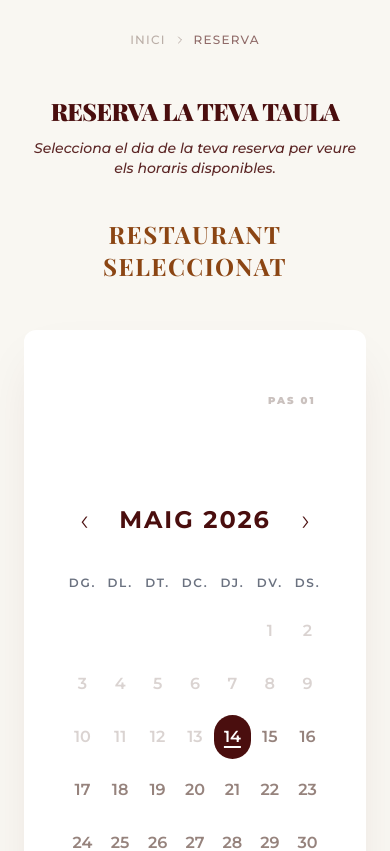
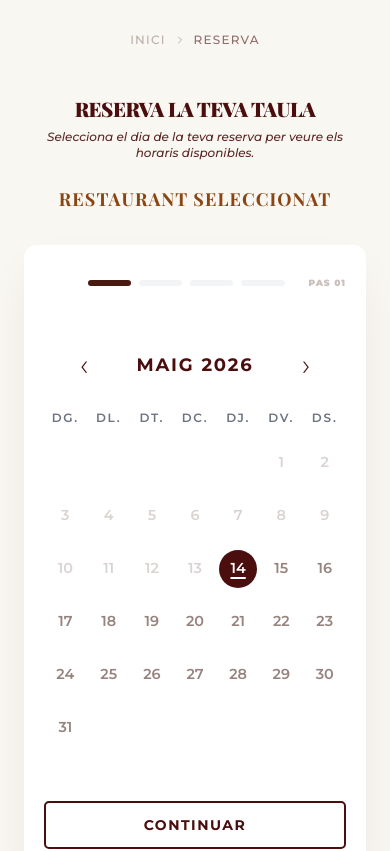
Before and after one commit to luabde/DishSync-Frontend, a React (Vite) app: page /reservar in a window 390 px wide. Shown: the top 851 px of the page. Built offline with nearby package versions, Linux system fonts and the light colour scheme; no server answers; a web font is replaced by a local one.

Commit message:
calendari

```diff
--- a/src/components/client/reservationForm/ReservationStepper.tsx
+++ b/src/components/client/reservationForm/ReservationStepper.tsx
@@ -7,21 +7,21 @@ type ReservationStepperProps = {
 
 export default function ReservationStepper({ step, totalSteps, onBack, onGoToStep }: ReservationStepperProps) {
   return (
-    <div className="mb-16 flex items-center justify-between px-4">
+    <div className="mb-8 sm:mb-16 flex items-center justify-between px-0 sm:px-4">
       <button
         type="button"
         onClick={onBack}
-        className={`p-4 -ml-4 rounded-full transition-all active:scale-90 ${
+        className={`p-2 sm:p-4 -ml-2 sm:-ml-4 rounded-full transition-all active:scale-90 ${
           step === 1 ? "opacity-0 pointer-events-none" : "text-ds-brand-wine hover:bg-ds-brand-wine/5"
         }`}
         aria-label="Tornar al pas anterior"
       >
-        <svg className="h-7 w-7" fill="none" viewBox="0 0 24 24" stroke="currentColor">
+        <svg className="h-5 w-5 sm:h-7 sm:w-7" fill="none" viewBox="0 0 24 24" stroke="currentColor">
           <path strokeLinecap="round" strokeLinejoin="round" strokeWidth={2} d="M15 19l-7-7 7-7" />
         </svg>
       </button>
 
-      <div className="flex gap-4 flex-1 max-w-xl px-12">
+      <div className="flex gap-2 sm:gap-4 flex-1 max-w-xl px-4 sm:px-12">
         {Array.from({ length: totalSteps }, (_, index) => {
           const stepNumber = index + 1;
           const isActive = stepNumber === step;
@@ -34,7 +34,7 @@ export default function ReservationStepper({ step, totalSteps, onBack, onGoToSte
               onClick={() => (isCompleted ? onGoToStep(stepNumber) : undefined)}
               disabled={!isCompleted}
               aria-label={`Anar al pas ${stepNumber}`}
-              className={`h-2.5 flex-1 rounded-full transition-all duration-700 ${
+              className={`h-1.5 sm:h-2.5 flex-1 rounded-full transition-all duration-700 ${
                 isActive
                   ? "bg-[#4A1A12] w-full"
                   : isCompleted
@@ -46,7 +46,7 @@ export default function ReservationStepper({ step, totalSteps, onBack, onGoToSte
         })}
       </div>
 
-      <span className="text-[10px] font-black tracking-[0.2em] text-ds-fg-secondary/50 whitespace-nowrap">
+      <span className="text-[9px] sm:text-[10px] font-black tracking-[0.1em] sm:tracking-[0.2em] text-ds-fg-secondary/50 whitespace-nowrap ml-2">
         PAS 0{step}
       </span>
     </div>
--- a/src/components/client/reservationForm/StepCalendar.tsx
+++ b/src/components/client/reservationForm/StepCalendar.tsx
@@ -77,22 +77,22 @@ export default function StepCalendar({ submitAttempted, onConfirmDate }: StepCal
         {/* Cabecera del calendario.
             - Flechas: mueven el calendario con la API de FullCalendar.
             - Texto central: usa nuestro estado visibleMonth. */}
-        <div className="mb-8 flex items-center justify-between px-4 sm:px-10">
+        <div className="mb-4 sm:mb-8 flex items-center justify-between px-4 sm:px-10">
           <button
             type="button"
             onClick={() => calendarRef.current?.getApi().prev()}
-            className="text-3xl font-light text-ds-brand-wine transition hover:opacity-75"
+            className="flex h-12 w-12 items-center justify-center rounded-full text-3xl font-light text-ds-brand-wine transition hover:bg-ds-brand-wine/5 hover:opacity-75 active:scale-90"
             aria-label="Mes anterior"
           >
             ‹
           </button>
-          <p className="text-2xl font-bold tracking-[0.08em] text-ds-brand-wine sm:text-3xl">
+          <p className="text-lg font-bold tracking-[0.1em] text-ds-brand-wine sm:text-2xl">
             {MONTHS[visibleMonth.getMonth()]} {visibleMonth.getFullYear()}
           </p>
           <button
             type="button"
             onClick={() => calendarRef.current?.getApi().next()}
-            className="text-3xl font-light text-ds-brand-wine transition hover:opacity-75"
+            className="flex h-12 w-12 items-center justify-center rounded-full text-3xl font-light text-ds-brand-wine transition hover:bg-ds-brand-wine/5 hover:opacity-75 active:scale-90"
             aria-label="Mes següent"
           >
             ›
@@ -153,7 +153,7 @@ export default function StepCalendar({ submitAttempted, onConfirmDate }: StepCal
           <button
             type="button"
             onClick={onConfirmDate}
-            className="w-full rounded-ds-sm border-2 border-ds-brand-wine bg-transparent py-4 font-ds-sans text-sm font-bold uppercase tracking-[1.5px] text-ds-brand-wine transition-all duration-300 hover:bg-ds-brand-wine hover:text-white hover:shadow-ds-btn active:scale-[0.98]"
+            className="w-full rounded-ds-sm border-2 border-ds-brand-wine bg-transparent py-3 sm:py-4 font-ds-sans text-sm font-bold uppercase tracking-[1.5px] text-ds-brand-wine transition-all duration-300 hover:bg-ds-brand-wine hover:text-white hover:shadow-ds-btn active:scale-[0.98]"
           >
             Continuar
           </button>
@@ -202,14 +202,21 @@ export default function StepCalendar({ submitAttempted, onConfirmDate }: StepCal
             display: inline-flex;
             align-items: center;
             justify-content: center;
-            width: 44px;
-            height: 44px;
+            width: 38px; /* Smaller for mobile */
+            height: 38px;
             border-radius: 999px;
             color: var(--color-ds-fg-secondary);
-            font-size: 1rem;
+            font-size: 0.9rem;
             font-weight: 600;
             transition: all 0.2s ease;
             outline: none;
+          }
+          @media (min-width: 640px) {
+            .reservation-calendar .fc .fc-daygrid-day-number {
+                width: 44px;
+                height: 44px;
+                font-size: 1rem;
+            }
           }
           .reservation-calendar .fc .fc-daygrid-day:hover:not(.ds-selected-day) .fc-daygrid-day-number:not(:focus-visible) {
             background: color-mix(in srgb, var(--color-ds-brand-wine) 10%, transparent);
--- a/src/components/client/reservationForm/StepShiftHours.tsx
+++ b/src/components/client/reservationForm/StepShiftHours.tsx
@@ -43,7 +43,7 @@ export default function StepShiftHours({ submitAttempted, onConfirmShiftHour }:
                         setSelectedShiftId(turn.id);
                         setSelectedShiftHour(hour);
                       }}
-                      className={`rounded-xl border px-4 py-2 text-sm font-bold transition ${
+                      className={`rounded-xl border px-3 py-1.5 sm:px-4 sm:py-2 text-xs sm:text-sm font-bold transition ${
                         isSelected
                           ? "border-ds-brand-wine bg-ds-brand-wine text-ds-fg-on-brand"
                           : "border-black/10 bg-white text-ds-brand-wine hover:border-ds-brand-wine/40 hover:bg-white"
@@ -68,7 +68,7 @@ export default function StepShiftHours({ submitAttempted, onConfirmShiftHour }:
           type="button"
           onClick={onConfirmShiftHour}
           disabled={!hasData || !selectedShiftId || !selectedShiftHour}
-          className="w-full rounded-ds-sm border-2 border-ds-brand-wine bg-transparent py-4 font-ds-sans text-sm font-bold uppercase tracking-[1.5px] text-ds-brand-wine transition-all duration-300 hover:bg-ds-brand-wine hover:text-white hover:shadow-ds-btn active:scale-[0.98] disabled:cursor-not-allowed disabled:opacity-50"
+          className="w-full rounded-ds-sm border-2 border-ds-brand-wine bg-transparent py-3 sm:py-4 font-ds-sans text-sm font-bold uppercase tracking-[1.5px] text-ds-brand-wine transition-all duration-300 hover:bg-ds-brand-wine hover:text-white hover:shadow-ds-btn active:scale-[0.98] disabled:cursor-not-allowed disabled:opacity-50"
         >
           Continuar
         </button>
--- a/src/pages/client/ClientReservation.tsx
+++ b/src/pages/client/ClientReservation.tsx
@@ -99,21 +99,21 @@ function ClientReservationContent() {
           <span className="text-brand-primary/60">Reserva</span>
         </nav>
 
-        <header className="mb-12 text-center">
-          <h1 className="text-center font-ds-display text-2xl font-black uppercase leading-tight tracking-tight text-ds-brand-wine sm:text-3xl md:text-4xl md:leading-[1.15] lg:text-[48px] lg:leading-[64.8px] lg:tracking-[-3px]">
+        <header className="mb-8 md:mb-12 text-center">
+          <h1 className="text-center font-ds-display text-xl font-black uppercase leading-tight tracking-tight text-ds-brand-wine sm:text-2xl md:text-4xl md:leading-[1.15] lg:text-[48px] lg:leading-[64.8px] lg:tracking-[-3px]">
             Reserva la teva taula
           </h1>
           {stepCopy ? (
-            <p className="mx-auto mt-3 max-w-[699px] px-1 text-center font-ds-sans text-sm font-medium italic text-ds-brand-wine/90 sm:mt-4 sm:text-base">
+            <p className="mx-auto mt-2 max-w-[699px] px-2 text-center font-ds-sans text-xs font-medium italic text-ds-brand-wine/90 sm:mt-4 sm:text-base">
               {stepCopy}
             </p>
           ) : null}
-          <p className="mt-10 font-ds-display text-2xl font-bold uppercase tracking-[0.06em] text-ds-brand-copper sm:text-3xl lg:text-4xl">
+          <p className="mt-6 md:mt-10 font-ds-display text-lg font-bold uppercase tracking-[0.06em] text-ds-brand-copper sm:text-2xl lg:text-4xl">
             {selectedRestaurantName || "Restaurant seleccionat"}
           </p>
         </header>
 
-        <section className="bg-white rounded-ds-table shadow-2xl shadow-brand-primary/10 p-10 md:p-14 transition-all duration-700">
+        <section className="bg-white rounded-ds-table shadow-2xl shadow-brand-primary/10 p-5 sm:p-10 md:p-14 transition-all duration-700">
           {!showPendingConfirmation ? (
             <ReservationStepper
               step={step}
```
